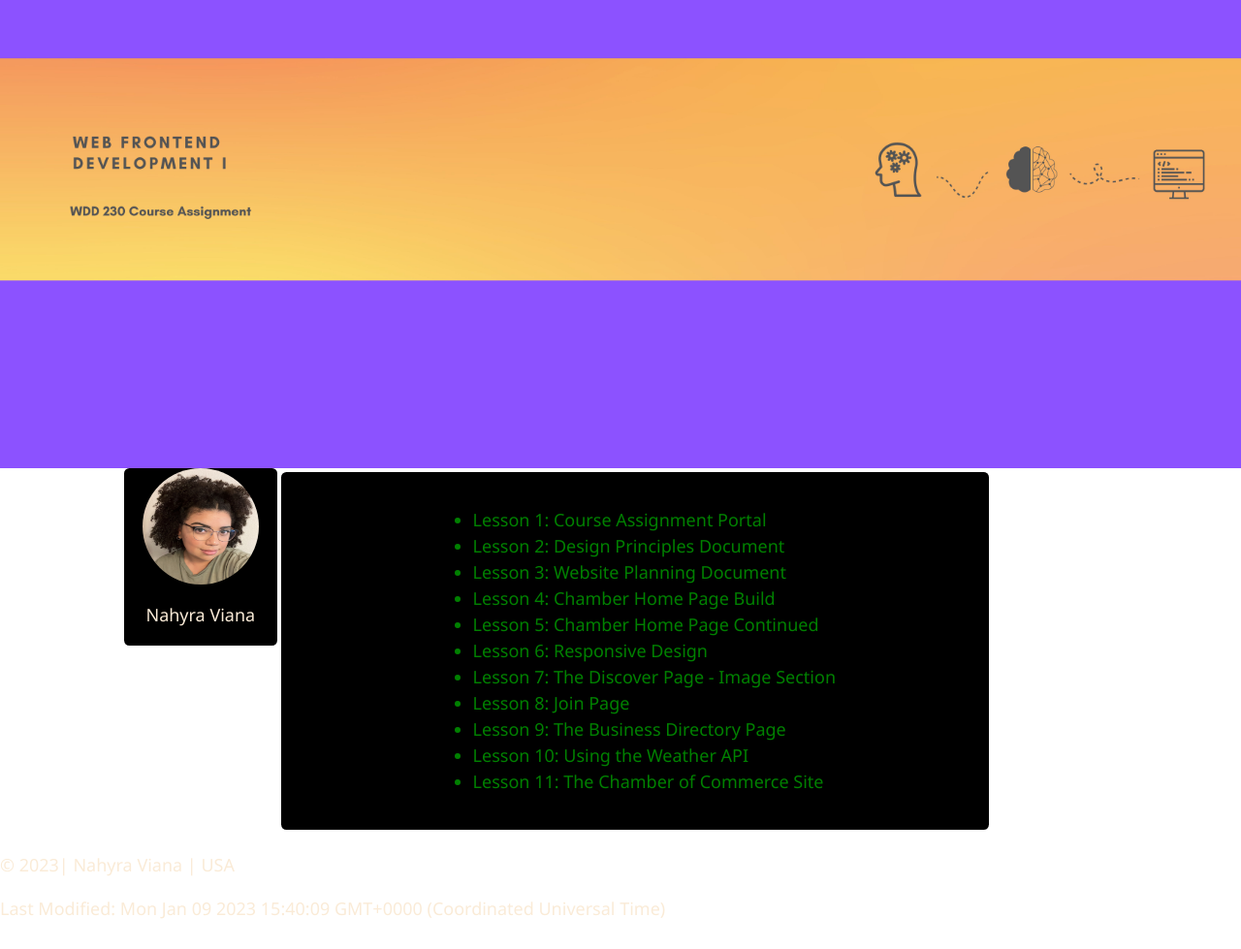
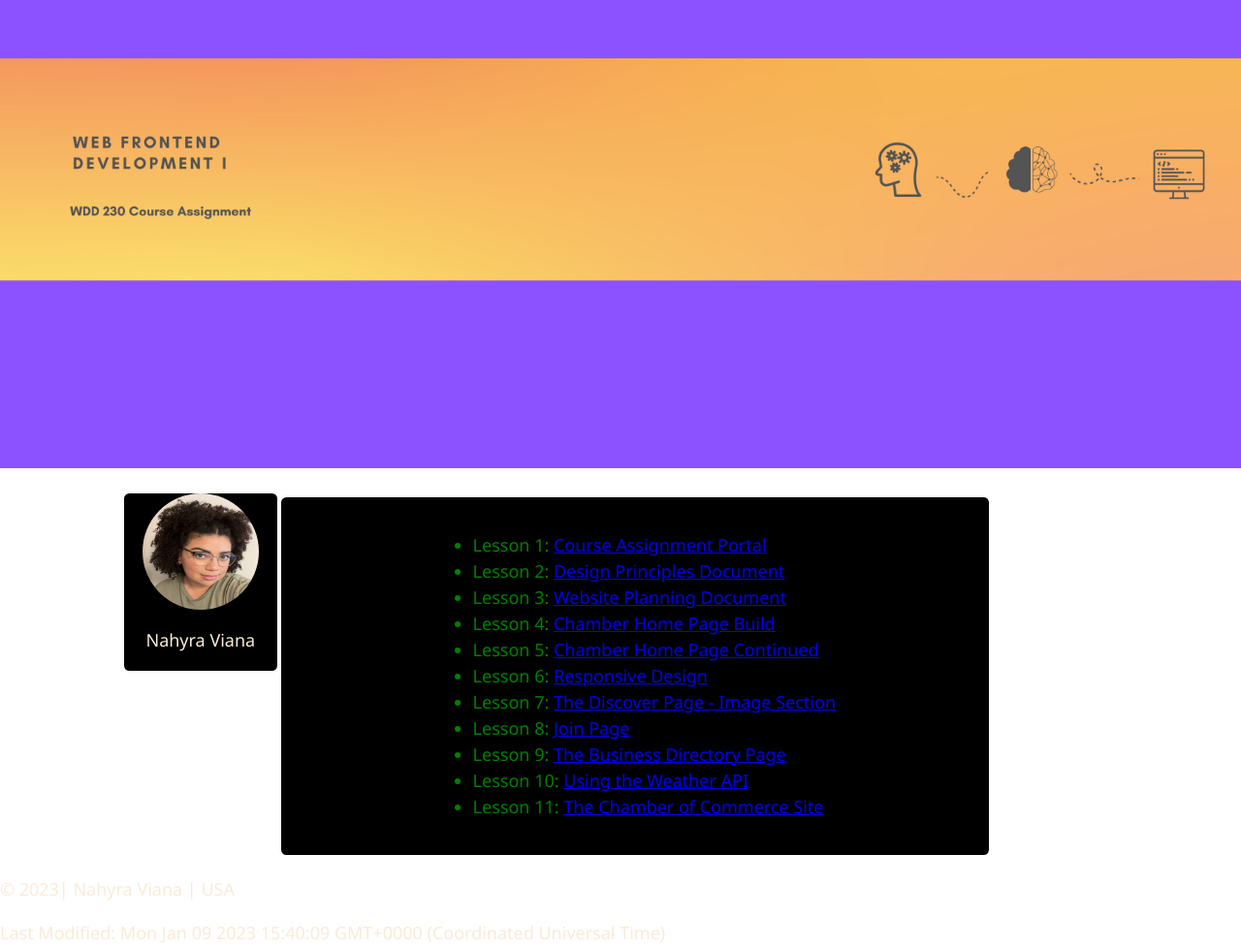
Before and after one commit to nahyraviana/wdd230, a plain HTML site: page index.html in a window 1280 px wide. Shown: the part 157-1136 px from the top of the page at 97% size. Drawn offline with Linux system fonts and the light colour scheme.

Commit message:
file paths

```diff
--- a/index.html
+++ b/index.html
@@ -19,17 +19,17 @@
         </div>
         <div id="list">
             <ul>
-                <li>Lesson 1: Course Assignment Portal</li>
-                <li>Lesson 2: Design Principles Document</li>
-                <li>Lesson 3: Website Planning Document</li>
-                <li>Lesson 4: Chamber Home Page Build</li>
-                <li>Lesson 5: Chamber Home Page Continued</li>
-                <li>Lesson 6: Responsive Design</li>
-                <li>Lesson 7: The Discover Page - Image Section</li>
-                <li>Lesson 8: Join Page</li>
-                <li>Lesson 9: The Business Directory Page</li>
-                <li>Lesson 10: Using the Weather API</li>
-                <li>Lesson 11: The Chamber of Commerce Site</li>
+                <li>Lesson 1: <a href="url">Course Assignment Portal</a></li>
+                <li>Lesson 2: <a href="url">Design Principles Document</a></li>
+                <li>Lesson 3: <a href="url">Website Planning Document</a></li>
+                <li>Lesson 4: <a href="url">Chamber Home Page Build</a></li>
+                <li>Lesson 5: <a href="url">Chamber Home Page Continued</a></li>
+                <li>Lesson 6: <a href="url">Responsive Design</a></li>
+                <li>Lesson 7: <a href="url">The Discover Page - Image Section</a></li>
+                <li>Lesson 8: <a href="url">Join Page</a></li>
+                <li>Lesson 9: <a href="url">The Business Directory Page</a></li>
+                <li>Lesson 10: <a href="url">Using the Weather API</a></li>
+                <li>Lesson 11: <a href="url">The Chamber of Commerce Site</a></li>
             </ul>
         </div>
     </div>
--- a/styles/style.css
+++ b/styles/style.css
@@ -13,7 +13,7 @@ body{
     flex-direction: row;
     justify-content: center;
     width: 70%;
-    margin-top margin-bottom: 2%;
+    margin-top: 2%;
     margin-left: 10%;
 }
 #profile-picture{
```
